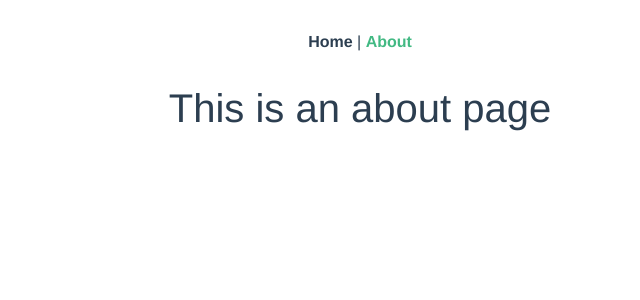
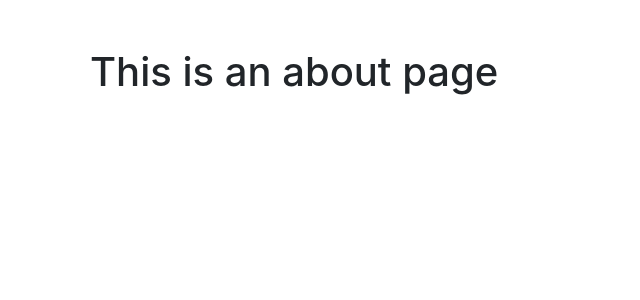
Before and after one commit to chollak/test.alif-tech, a Vue app: page /about in a window 1280 px wide. Shown: the top 300 px of the page, without its empty margins (280-920 px from the left). Built offline with nearby package versions, Linux system fonts and the light colour scheme.

Commit message:
[R] refactor the html template

```diff
--- a/src/App.vue
+++ b/src/App.vue
@@ -1,32 +1,14 @@
 <template>
   <div id="app">
-    <div id="nav">
-      <router-link to="/">Home</router-link> |
-      <router-link to="/about">About</router-link>
+    <div class="container mt-5">
+      <div class="row">
+        <div class="col-lg-6 m-auto">
+          <router-view />
+        </div>
+      </div>
     </div>
-    <router-view/>
   </div>
 </template>
 
 <style>
-#app {
-  font-family: Avenir, Helvetica, Arial, sans-serif;
-  -webkit-font-smoothing: antialiased;
-  -moz-osx-font-smoothing: grayscale;
-  text-align: center;
-  color: #2c3e50;
-}
-
-#nav {
-  padding: 30px;
-}
-
-#nav a {
-  font-weight: bold;
-  color: #2c3e50;
-}
-
-#nav a.router-link-exact-active {
-  color: #42b983;
-}
 </style>
```
